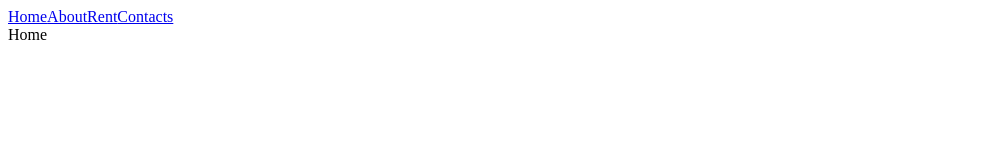
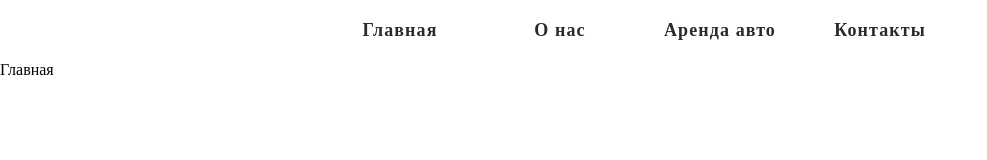
Before and after one commit to aaigarayev/matigas, a React app: page / in a window 1280 px wide. Shown: the whole page, without its empty margins (0-987 px from the left). Built offline with nearby package versions, Linux system fonts and the light colour scheme.

Commit message:
nav hover added

```diff
--- a/index.html
+++ b/index.html
@@ -2,6 +2,11 @@
   <head>
     <title>Таксопарк MATIGAS</title>
     <meta charset="UTF-8" />
+    <style>
+      body {
+        margin: 0;
+      }
+    </style>
   </head>
 
   <body>
@@ -9,7 +14,7 @@
 
     <script src="src/index.js"></script>
     <link
-      href="https://fonts.googleapis.com/css?family=Josefin+Sans:700|Open+Sans|Lato&amp;subset=latin-ext"
+      href="https://fonts.googleapis.com/css?family=Roboto"
       rel="stylesheet"
     />
   </body>
--- a/src/components/Navigation.js
+++ b/src/components/Navigation.js
@@ -1,15 +1,17 @@
 import React from "react";
-import { NavLink } from "react-router-dom";
+import { StyledNavigationContainer } from "../styles/StyledNavigationContainer";
+import { StyledNavigationItem } from "../styles/StyledNavigationItem";
+import { StyledNavigation } from "../styles/StyledNavigation";
 
-const Navigation = () => {
+export const Navigation = () => {
   return (
-    <div>
-      <NavLink to="/">Home</NavLink>
-      <NavLink to="/about">About</NavLink>
-      <NavLink to="/rent">Rent</NavLink>
-      <NavLink to="/contacts">Contacts</NavLink>
-    </div>
+    <StyledNavigationContainer>
+      <StyledNavigation>
+        <StyledNavigationItem to="/">Главная</StyledNavigationItem>
+        <StyledNavigationItem to="/about">О нас</StyledNavigationItem>
+        <StyledNavigationItem to="/rent">Аренда авто</StyledNavigationItem>
+        <StyledNavigationItem to="/contacts">Контакты</StyledNavigationItem>
+      </StyledNavigation>
+    </StyledNavigationContainer>
   );
 };
-
-export default Navigation;
--- a/src/index.js
+++ b/src/index.js
@@ -10,7 +10,7 @@ import About from "./pages/About";
 import Rent from "./pages/Rent";
 import Contacts from "./pages/Contacts";
 import Error from "./components/Error";
-import Navigation from "./components/Navigation";
+import { Navigation } from "./components/Navigation";
 
 const App = () => (
   <Router>
--- a/src/pages/About/index.js
+++ b/src/pages/About/index.js
@@ -2,6 +2,6 @@ import React from "react";
 
 export default class About extends React.Component {
   render() {
-    return <div>About</div>;
+    return <div>Условия</div>;
   }
 }
--- a/src/pages/Contacts/index.js
+++ b/src/pages/Contacts/index.js
@@ -2,6 +2,6 @@ import React from "react";
 
 export default class Contacts extends React.Component {
   render() {
-    return <div>Contacts</div>;
+    return <div>Контакты</div>;
   }
 }
--- a/src/pages/Home/index.js
+++ b/src/pages/Home/index.js
@@ -2,6 +2,6 @@ import React from "react";
 
 export default class Home extends React.Component {
   render() {
-    return <div>Home</div>;
+    return <div>Главная</div>;
   }
 }
--- a/src/pages/Rent/index.js
+++ b/src/pages/Rent/index.js
@@ -2,6 +2,6 @@ import React from "react";
 
 export default class Rent extends React.Component {
   render() {
-    return <div>Rent</div>;
+    return <div>Аренда авто</div>;
   }
 }
--- /dev/null
+++ b/src/styles/StyledNavigation.js
@@ -0,0 +1,8 @@
+import styled from "styled-components";
+
+export const StyledNavigation = styled.div`
+  width: 640px;
+  padding: 0;
+  z-index: 100;
+  margin: auto;
+`;
--- /dev/null
+++ b/src/styles/StyledNavigationContainer.js
@@ -0,0 +1,9 @@
+import styled from "styled-components";
+
+export const StyledNavigationContainer = styled.div`
+  position: relative;
+  width: 100%;
+  padding: 20px 0;
+  height: auto;
+  background-color: transparent;
+`;
--- /dev/null
+++ b/src/styles/StyledNavigationItem.js
@@ -0,0 +1,17 @@
+import styled from "styled-components";
+import { NavLink } from "react-router-dom";
+
+export const StyledNavigationItem = styled(NavLink)`
+  display: inline-block;
+  text-decoration: none;
+  width: 160px;
+  color: #282b2b;
+  text-align: center;
+  font-size: 18px;
+  letter-spacing: 1.1px;
+  font-weight: bold;
+  transition: 0.5s;
+  &:hover {
+    color: #00838f;
+  }
+`;
```
Also changed, not shown: package.json (+4 -3 lines), 1 other file.
